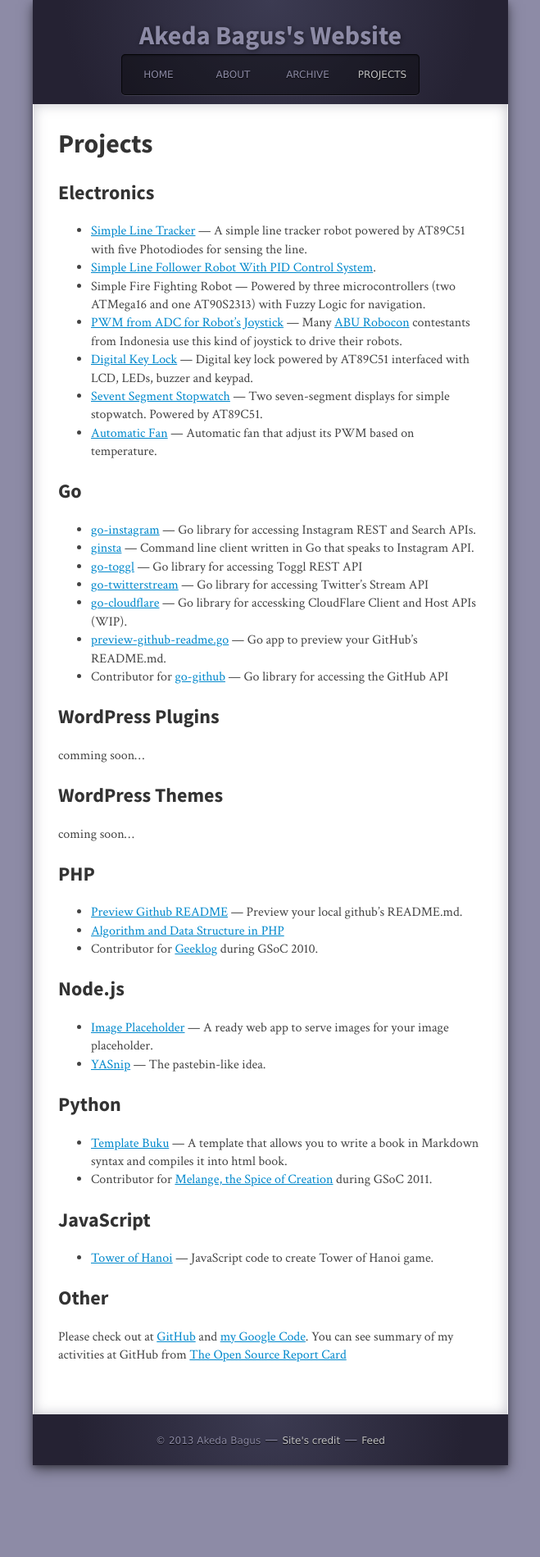
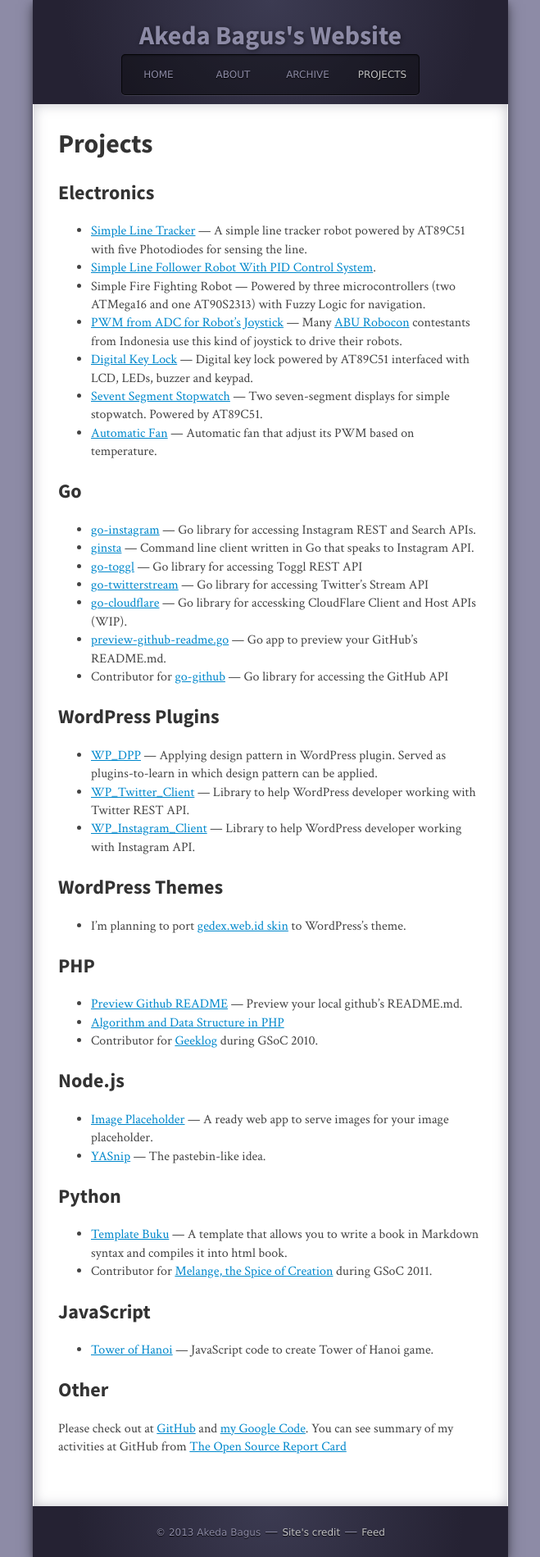
Before and after one commit to gedex/gedex.github.com, a Jekyll site: the page built from projects/index.md, in a window 1280 px wide. Shown: the whole page at 82% size, without its empty margins (310-969 px from the left). Built offline with Jekyll 4.4.1, drawn with Linux system fonts in a browser that asks for light colours; nearby versions of some CDN libraries; some web fonts are replaced; Markdown is read by kramdown in place of the engine named in the settings; comment, search, counter and statistics services are not loaded.

Commit message:
Added WordPress stuff to projects list.

```diff
--- a/projects/index.md
+++ b/projects/index.md
@@ -26,11 +26,13 @@ layout: page
 
 ## WordPress Plugins
 
-comming soon...
+* [WP_DPP](https://github.com/gedex/WP_DPP) &mdash; Applying design pattern in WordPress plugin. Served as plugins-to-learn in which design pattern can be applied.
+* [WP_Twitter_Client](https://github.com/gedex/WP_Twitter_Client) &mdash; Library to help WordPress developer working with Twitter REST API.
+* [WP_Instagram_Client](https://github.com/gedex/WP_Instagram_Client) &mdash; Library to help WordPress developer working with Instagram API.
 
 ## WordPress Themes
 
-coming soon...
+* I'm planning to port [gedex.web.id skin](https://github.com/gedex/gedex.github.com) to WordPress's theme.
 
 ## PHP
 
```
